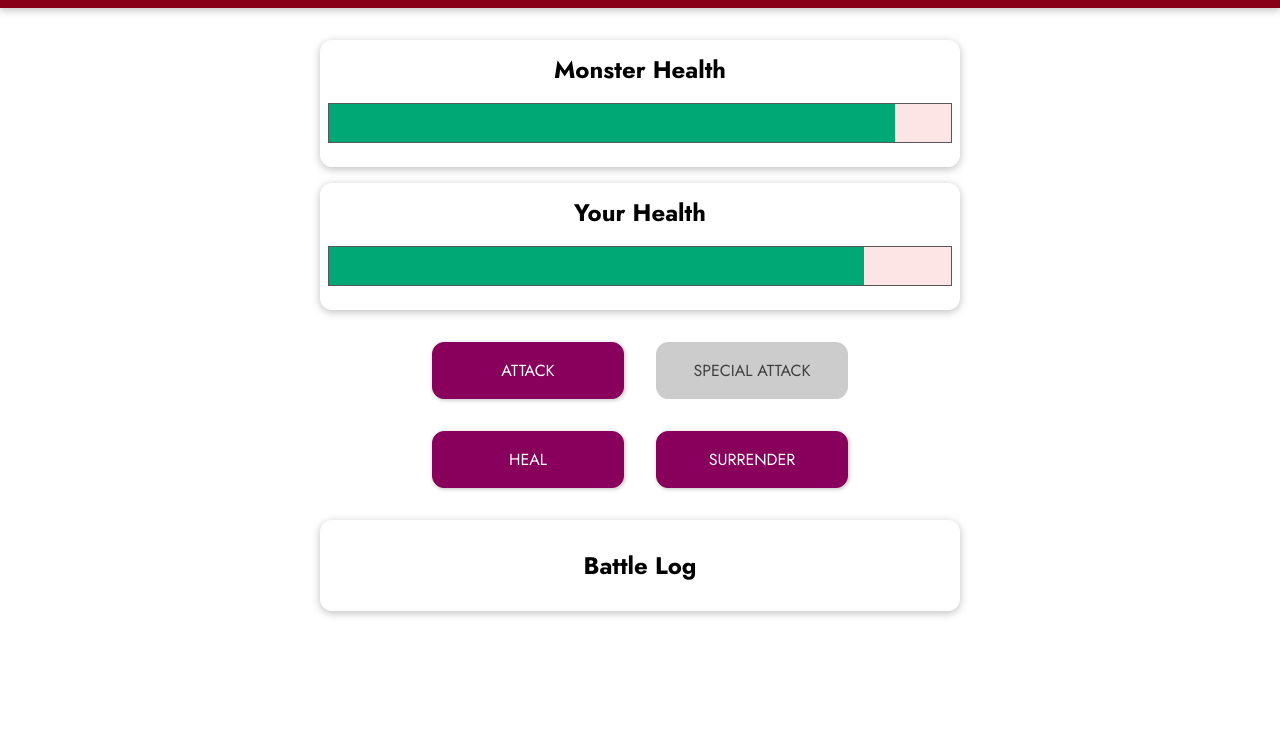
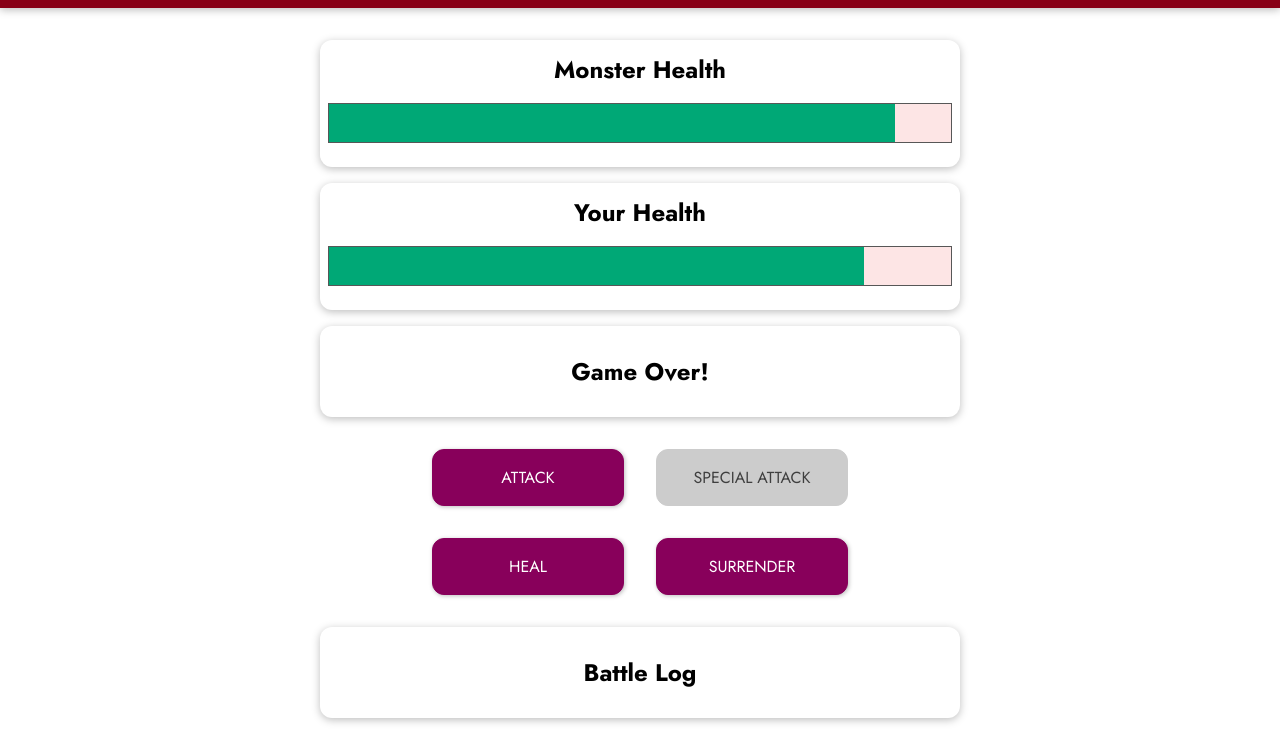
Before and after one commit to Geachie/Vue-Monster-Slayer, a plain HTML site: page index.html in a window 1280 px wide. Both pictures are taken after a click on the button "ATTACK". Shown: the part 97-831 px from the top of the page. Before the commit the page ends 800 px from the top, so only its background shows below. Drawn offline with nearby package versions, Linux system fonts and the light colour scheme.

Commit message:
add end game watcher

```diff
--- a/app.js
+++ b/app.js
@@ -21,6 +21,22 @@ const app = Vue.createApp({
     },
     mayUseSpecialAttack() {
       return this.currentRound % 3 !== 0;
+    },
+  },
+  watch: {
+    playerHealth(value) {
+      if (value <= 0 && this.monsterHealth <= 0) {
+        // 'Draw'
+      } else if (value <= 0) {
+        // 'You lose'
+      }
+    },
+    monsterHealth(value) {
+      if (value <= 0 && this.playerHealth <= 0) {
+        // 'Draw'
+      } else if (value <= 0) {
+        // 'You win!'
+      }
     },
   },
   methods: {
--- a/index.html
+++ b/index.html
@@ -29,6 +29,9 @@
           <div class="healthbar__value" :style="playerBarStyles"></div>
         </div>
       </section>
+      <section class="container">
+        <h2>Game Over!</h2>
+      </section>
       <section id="controls">
         <button @click="attackMonster">ATTACK</button>
         <button :disabled="mayUseSpecialAttack" @click="specialAttackMonster">
```
